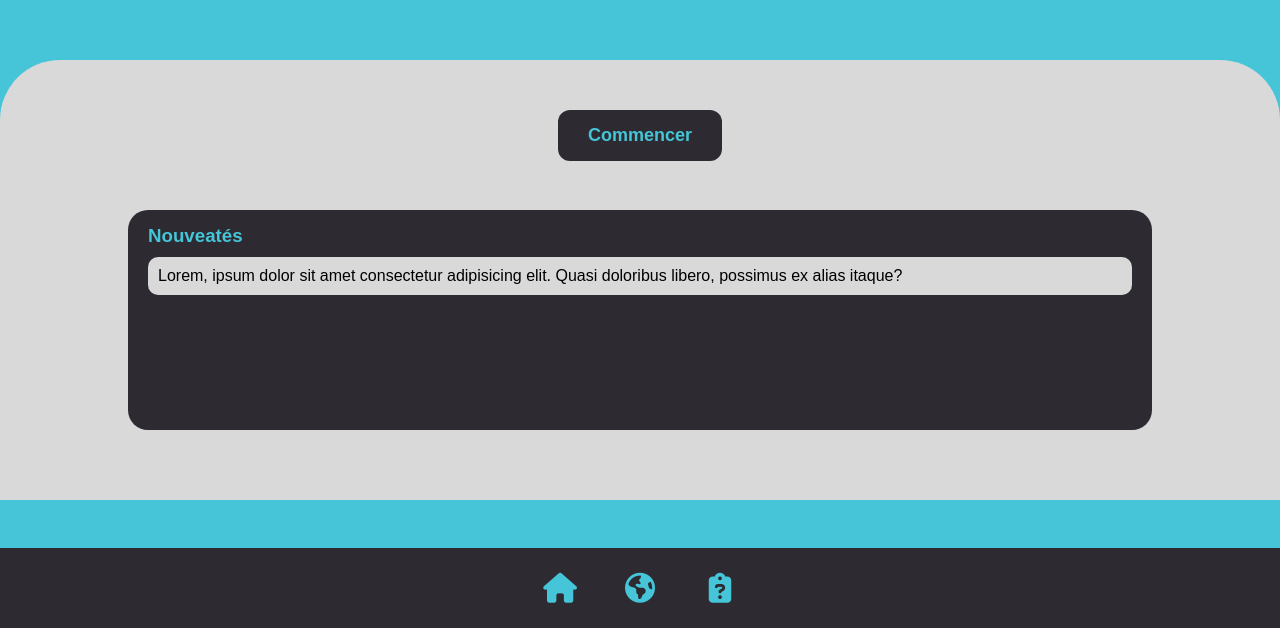
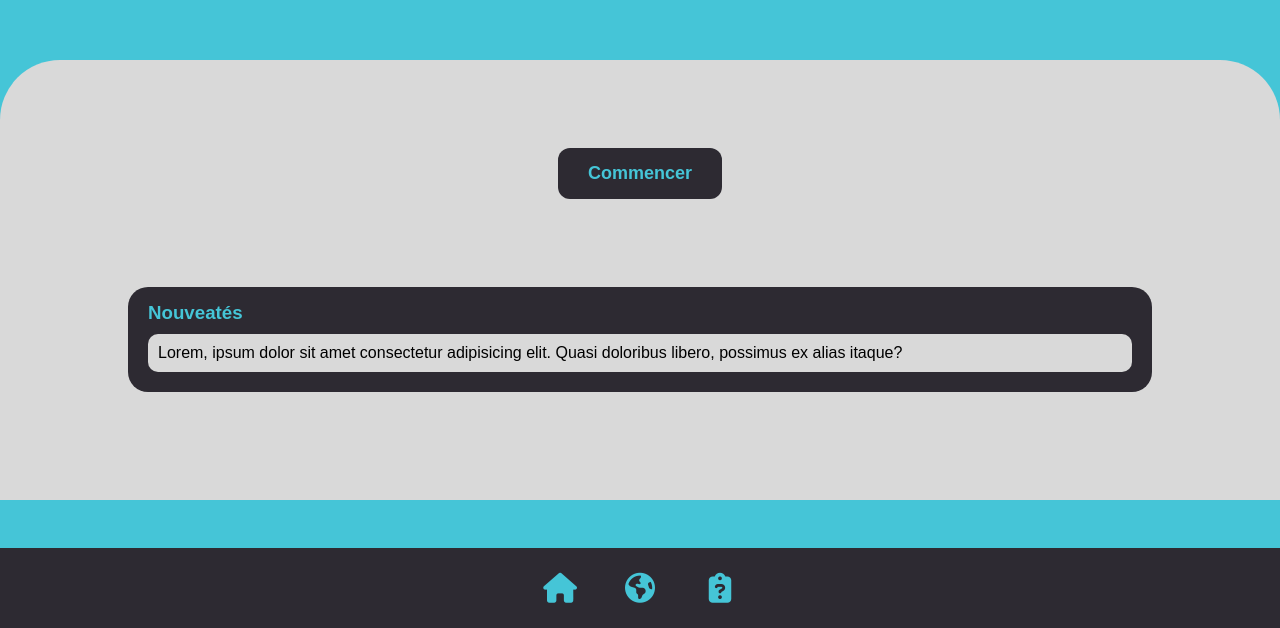
Before and after one commit to 7te3ep/Geo-Bro-Beta, a plain HTML site: page frontend/homePage/index.html in a window 1280 px wide. Shown: the part 172-800 px from the top of the page. Drawn offline with Linux system fonts and the light colour scheme.

Commit message:
fix homepage

```diff
--- a/frontend/homePage/style.css
+++ b/frontend/homePage/style.css
@@ -29,7 +29,7 @@
     margin-bottom: 20px;
     padding: 15px 20px 20px 20px;
     border-radius: 20px;
-    height: 50%;
+    height: fit-content;
     width: 80vw;
     background-color: #2D2A32;
 }
@@ -40,6 +40,7 @@
 }
 
 #news > p {
+    height: fit-content;
     background-color: #D9D9D9;
     padding: 10px;
     border-radius: 10px;
```
